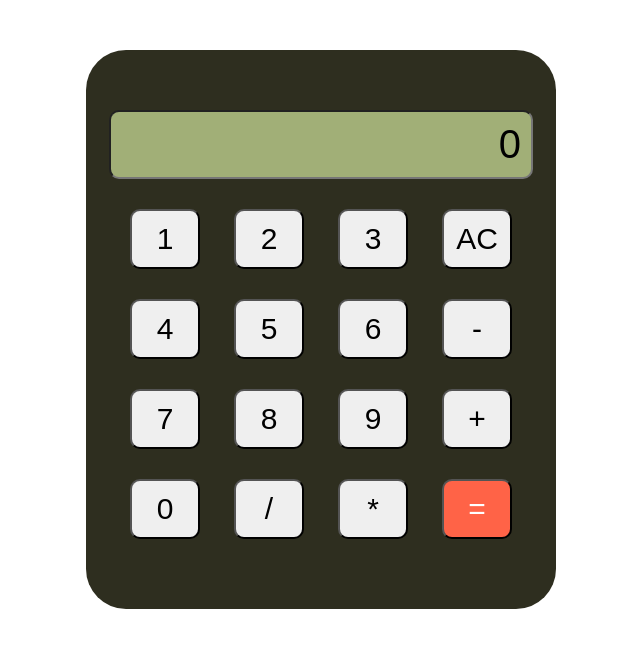
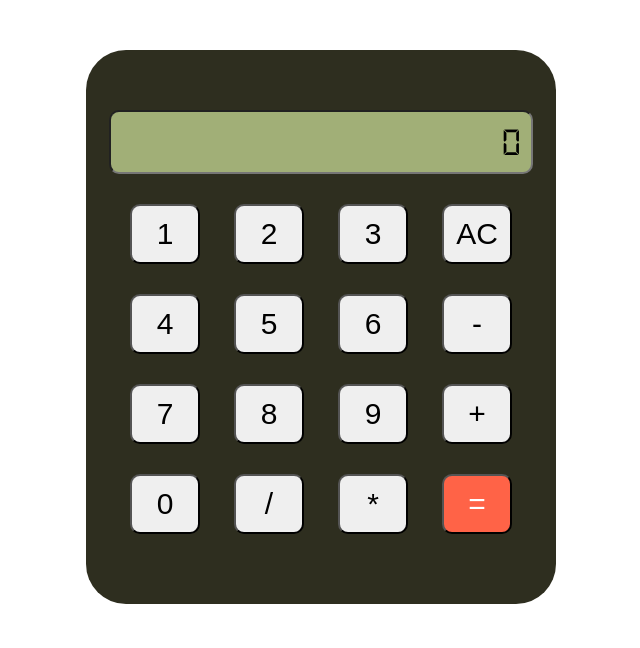
Before and after one commit to Rutujaranade22/Ass21, a plain HTML site: page index.html in a window 1280 px wide. Shown: the whole page, without its empty margins (319-959 px from the left). Drawn offline with Linux system fonts and the light colour scheme.

Commit message:
digi file added

```diff
--- a/index.html
+++ b/index.html
@@ -4,12 +4,13 @@
 
     <title>Calculator Design</title>
     <style>
-      @font-face {
+       @font-face {
     font-family: 'DS-Digital Normal';
     font-style: normal;
     font-weight: normal;
     src: local('DS-Digital Normal'), url('DS-DIGI.woff') format('woff');
     }
+
 
         .calc-container{
             width:450px;
@@ -33,7 +34,8 @@
                 border-radius:10px;
                 background-color:#a1af77 ;
                 text-align: right;
-            }
+                font-family:'DS-Digital Normal';
+                  }
             .btn
             {
               display:flex;
```
Also changed, not shown: DS-DIGI.woff (added).
